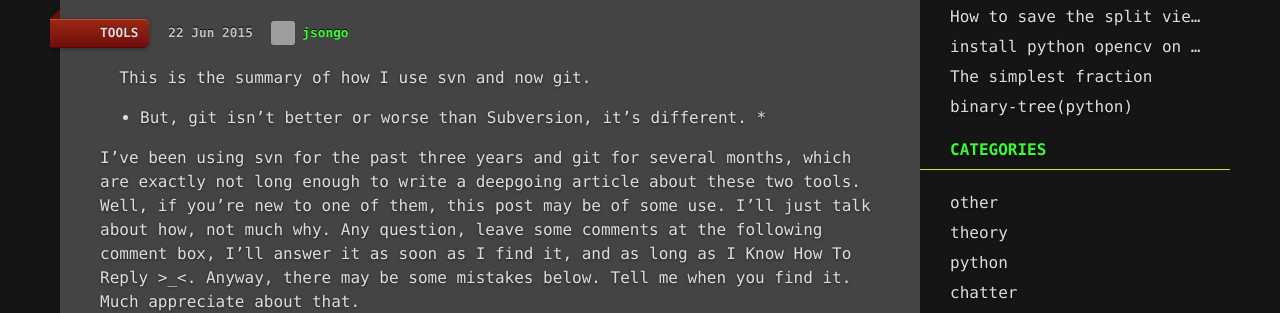
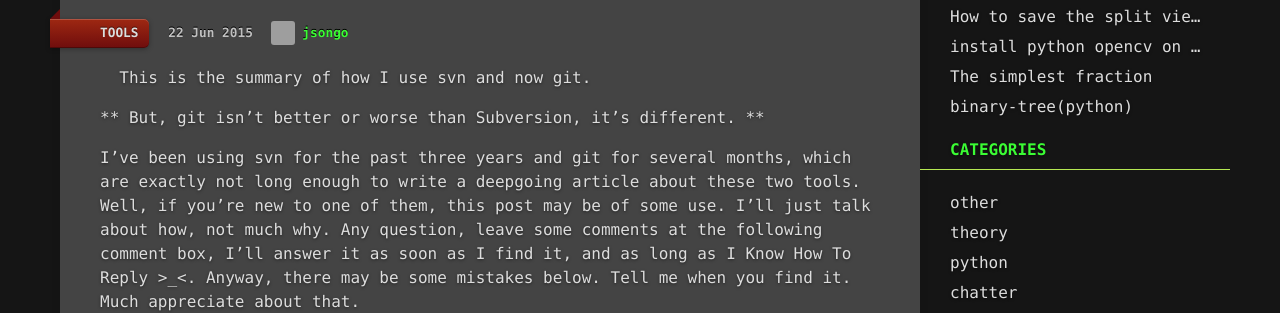
Before and after one commit to jsongo/jsongo.github.io, a Jekyll site: the page built from _posts/2015-06-22-svn-git-summary.markdown, in a window 1280 px wide and 900 px high. Shown: the part 234-547 px from the top of the window. Built offline with Jekyll 4.4.1, drawn with Linux system fonts in a browser that asks for light colours; comment, search, counter and statistics services are not loaded; grey boxes are pictures that could not be loaded.

```diff
--- a/_posts/2015-06-22-svn-git-summary.markdown
+++ b/_posts/2015-06-22-svn-git-summary.markdown
@@ -11,7 +11,7 @@ comments: []
 ---
 &nbsp;&nbsp;This is the summary of how I use svn and now git.
 
-* But, git isn't better or worse than Subversion, it's different. *
+** But, git isn't better or worse than Subversion, it's different. **
 
 I've been using svn for the past three years and git for several months, which are exactly not long enough to write a deepgoing article about these two tools. Well, if you're new to one of them, this post may be of some use. I'll just talk about how, not much why. Any question, leave some comments at the following comment box, I'll answer it as soon as I find it, and as long as I Know How To Reply >_<. Anyway, there may be some mistakes below. Tell me when you find it. Much appreciate about that.
 
```
